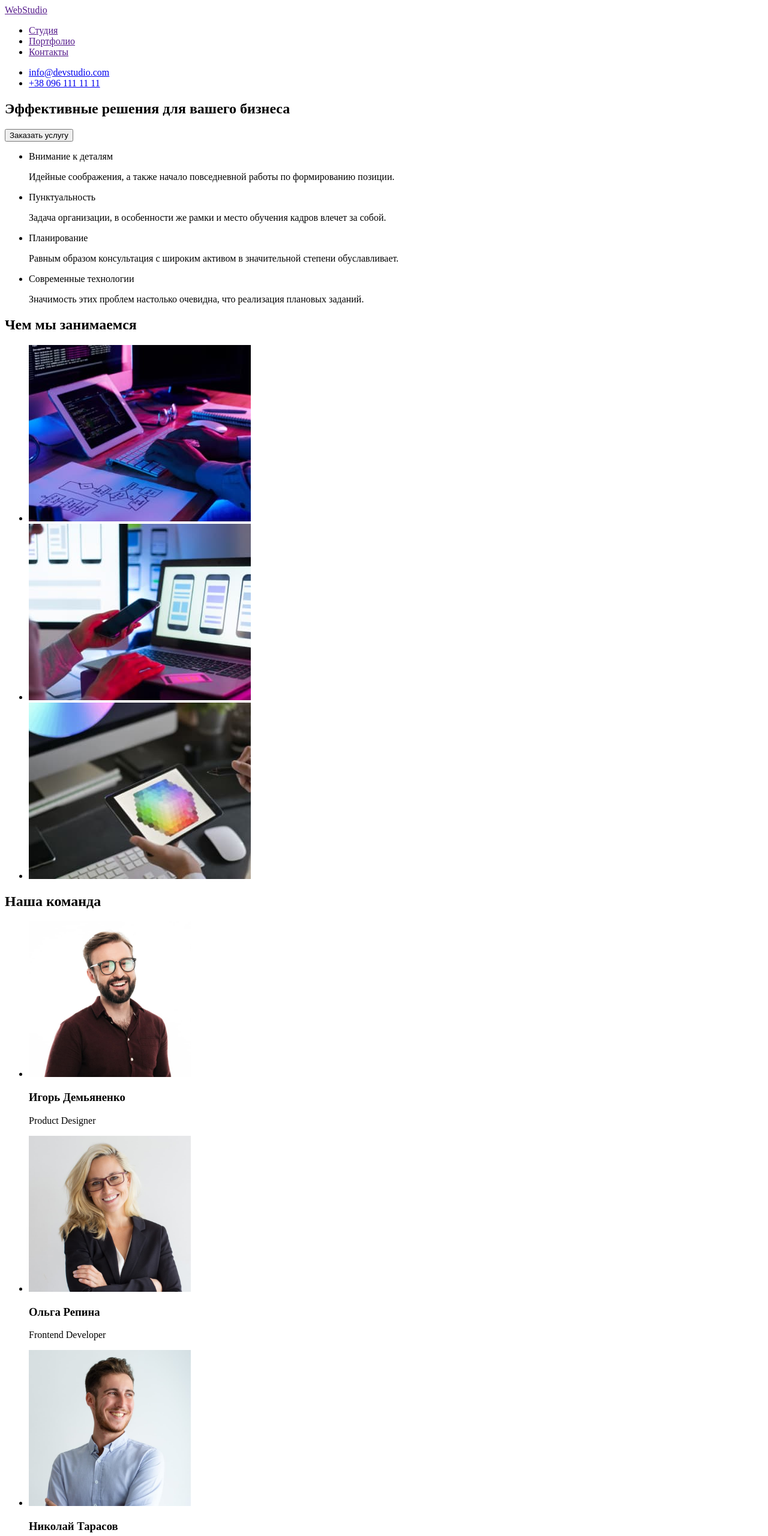
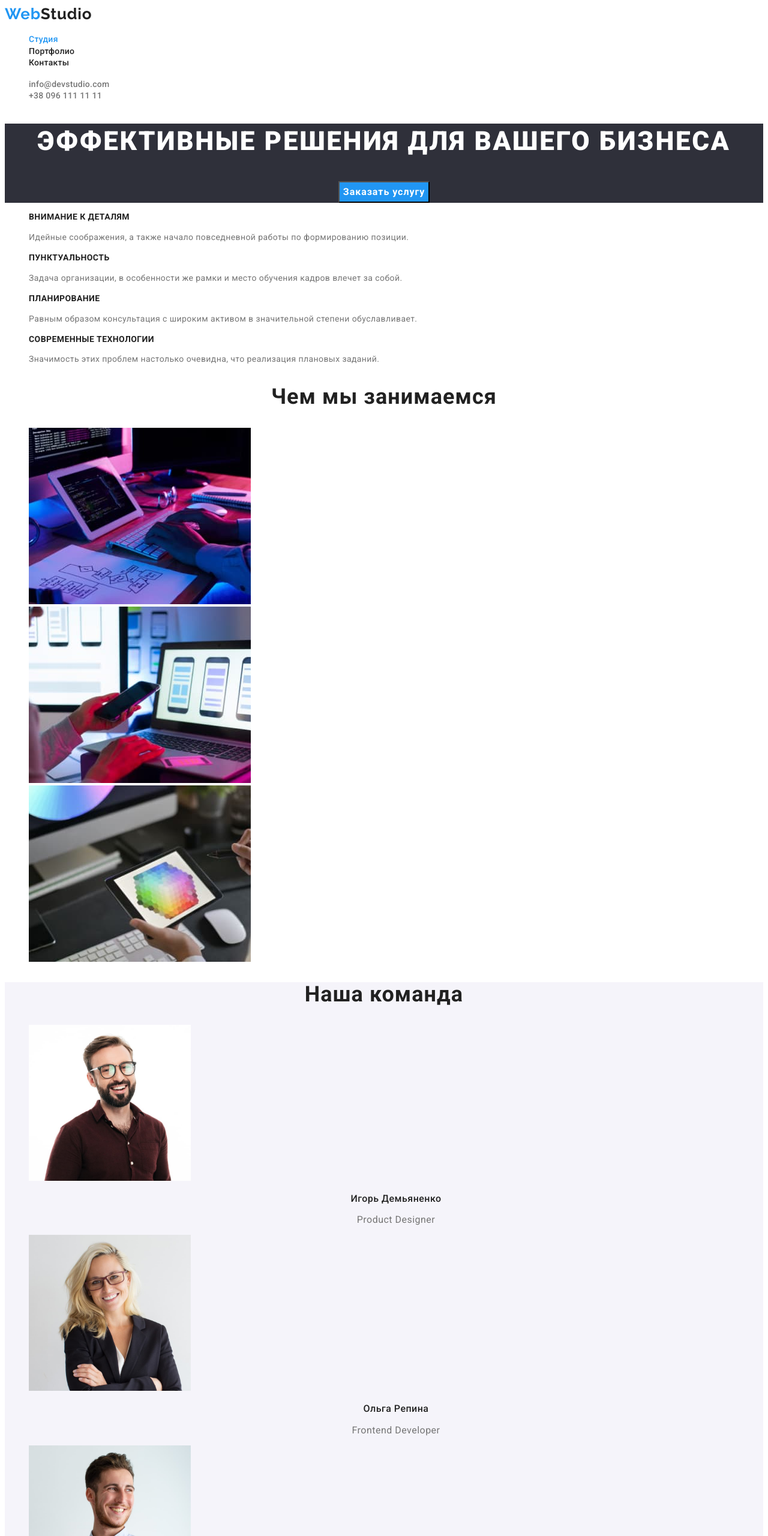
Before and after one commit to VladRosolov/goit-markup-hw-08, a plain HTML site: page index.html in a window 1280 px wide. Shown: the top 2560 px of the page at 60% size. Drawn offline with Linux system fonts and the light colour scheme.

Commit message:
HW-02
HW-02

```diff
--- /dev/null
+++ b/css/styles.css
@@ -0,0 +1,259 @@
+:root {
+    --first-text-color:#212121;
+    --second-text-color:#ffffff;
+    --third-text-color:#757575;
+    --first-background-color:#FFFFFF;
+    --second-background-color:#2F303A;
+    --third-background-color:#F5F4FA;
+    --highlight-color: #2196F3;
+
+}
+
+body { font-family: 'Roboto', sans-serif;
+}
+
+
+.list {
+    list-style: none;
+}
+
+.link {
+    text-decoration: none;
+}
+/* --------------------------------------------HEADER------------------------------------------ */
+.header-logo {
+    font-family: Raleway;
+    font-style: normal;
+    font-weight: bold;
+    font-size: 26px;
+    line-height: 1.19;
+    letter-spacing: 0.03em;
+    color: var(--first-text-color);
+}
+
+.web-color {
+    font-family: Raleway;
+    font-style: normal;
+    font-weight: bold;
+    font-size: 26px;
+    line-height: 1.19;
+    letter-spacing: 0.03em;
+    color: var(--highlight-color);
+}
+
+.header-link {
+    font-style: normal;
+    font-weight: 500;
+    font-size: 14px;
+    line-height: 1.33;
+    letter-spacing: 0.02em;
+    color: var(--first-text-color);
+}
+.header-link:hover,
+.header-link:focus,
+.header-tel:hover,
+.header-tel:focus,
+.header-mail:hover,
+.header-mail:focus {
+    color: var(--highlight-color);
+}
+
+.current {
+    color: var(--highlight-color);
+}
+.header-mail, .header-tel {
+    font-style: normal;
+    font-weight: 500;
+    font-size: 14px;
+    line-height: 1.33;
+    letter-spacing: 0.02em;
+    color: var(--third-text-color);
+}
+
+/* ------------------------------------------HERO SECTION------------------------------------------ */
+.hero-section {
+    background-color: var(--second-background-color);
+
+}
+
+.hero-title {
+    font-weight: 900;
+    font-size: 44px;
+    line-height: 1.36;
+    text-align: center;
+    letter-spacing: 0.06em;
+    text-transform: uppercase;
+    color: var(--second-text-color);
+}
+
+.hero-btn-item {
+    font-family: inherit;
+    font-style: normal;
+    font-weight: bold;
+    font-size: 16px;
+    line-height: 1.875;
+    display: flex;
+    align-items: center;
+    text-align: center;
+    letter-spacing: 0.06em;
+    color:var(--second-text-color);
+    background: var(--highlight-color);
+    cursor: pointer;
+}
+
+
+.hero-btn {
+    display: flex;
+    justify-content: center;
+}
+
+/* -----------------------------------DESCRIPTION SECTION-------------------------------- */
+
+.description-title {
+    font-weight: bold;
+    font-size: 14px;
+    line-height: 1.14;
+    letter-spacing: 0.03em;
+    text-transform: uppercase;
+    color: var(--first-text-color);
+
+}
+
+.description-item {
+    font-weight: normal;
+    font-size: 14px;
+    line-height: 1.71;
+    letter-spacing: 0.03em;
+    color: var(--third-text-color);
+}
+
+/* -----------------------------------------ABOUT SECTION-------------------------------------- */
+
+.about-title {
+    font-weight: bold;
+    font-size: 36px;
+    line-height: 1.16;
+    text-align: center;
+    letter-spacing: 0.03em;
+    color: var(--first-text-color);
+}
+
+/* --------------------------------------COMMAND SECTION--------------------------------------- */
+.command {
+    background: var(--third-background-color);
+}
+
+.command-title {
+    font-weight: bold;
+    font-size: 36px;
+    line-height: 1.16;
+    text-align: center;
+    letter-spacing: 0.03em;
+    color: var(--first-text-color);
+}
+.command-item-title {
+    font-weight: 500;
+    font-size: 16px;
+    line-height: 1.19;
+    text-align: center;
+    letter-spacing: 0.03em;
+    color: var(--first-text-color);
+}
+
+.command-item-text {
+    font-weight: normal;
+    font-size: 16px;
+    line-height: 1.19;
+    text-align: center;
+    letter-spacing: 0.03em;
+    color: var(--third-text-color);
+}
+
+/* -----------------------------------------FOOTER--------------------------------------------- */
+
+
+.footer {
+    background: var(--second-background-color);
+}
+
+.footer-logo {
+    font-weight: bold;
+    font-size: 26px;
+    line-height: 1.19;
+    letter-spacing: 0.03em;
+    color: var(--second-text-color);
+
+}
+
+.footer-address {
+    font-family: inherit;
+    font-style: normal;
+    font-weight: normal;
+    font-size: 14px;
+    line-height: 1.71;
+    letter-spacing: 0.03em;
+    color: var(--second-text-color);
+}
+
+.footer-mail, .footer-tel {
+    font-family: inherit;
+    font-style: normal;
+    font-weight: normal;
+    font-size: 14px;
+    line-height: 1.71;
+    letter-spacing: 0.03em;
+    color: rgba(255, 255, 255, 0.6);
+}
+.footer-mail:hover,
+.footer-mail:focus,
+.footer-tel:hover,
+.footer-tel:focus {
+    color: var(--second-text-color);
+}
+
+
+/* ------------------------------------------------------------------------------------------------ */
+/*------------------------------------------------ PORTFOLIO----------------------------------------*/
+
+
+.btn-title {
+    font-family: inherit;
+    font-style: normal;
+    background: var(--third-background-color);
+    font-weight: 500;
+    font-size: 16px;
+    line-height: 1,625;
+    text-align: center;
+    letter-spacing: 0.03em;
+    color: var(--first-text-color);
+    cursor: pointer
+}
+
+.btn-title:hover,
+.btn-title:focus {
+    background: var(--highlight-color);
+    color: var(--second-text-color);
+}
+
+
+.portfolio-item {
+    font-weight: bold;
+    font-size: 18px;
+    line-height: 36px;
+    letter-spacing: 0.06em;
+    color: var(--first-text-color);
+}
+
+.porfolio-product {
+    font-weight: normal;
+    font-size: 16px;
+    line-height: 30px;
+    letter-spacing: 0.03em;
+    color:var(--third-text-color);
+
+}
+
+.current-btn {
+    background:var(--highlight-color);
+    color: var(--first-background-color);
+}
--- a/index.html
+++ b/index.html
@@ -5,66 +5,72 @@
     <meta http-equiv="X-UA-Compatible" content="IE=edge">
     <meta name="viewport" content="width=device-width, initial-scale=1.0">
     <title>Web Studio</title>
+    <link rel="preconnect" href="https://fonts.googleapis.com">
+    <link rel="preconnect" href="https://fonts.gstatic.com" crossorigin>
+    <link href="https://fonts.googleapis.com/css2?family=Raleway:wght@700&family=Roboto:wght@400;500;700;900&display=swap" rel="stylesheet">
+    <link rel="stylesheet" href="./css/styles.css">
 </head>
 <body>
 
     <header>
 
-        <nav>
-            <a href="">WebStudio</a>
-            <ul>
-                <li>
-                    <a href="">Студия</a>
+        <nav class="header-nav">
+            <a class="link header-logo" href=""><span class="web-color">Web</span>Studio</a>
+            <ul class="list header-list">
+                <li class="header-item">
+                    <a class="link header-link current" href="./index.html">Студия</a>
                 </li>
-                <li>
-                    <a href="">Портфолио</a>
+                <li class="header-item">
+                    <a class="link header-link" href="./portfolio.html">Портфолио</a>
                 </li>
-                <li>
-                    <a href="">Контакты</a>
+                <li class="header-item">
+                    <a class="link header-link" href="">Контакты</a>
                 </li>
             </ul>
         </nav>
-        <ul>
+        <ul class="list">
             <li>
-                <a href="mailto:info@devstudio.com">info@devstudio.com</a>
+                <a class="link header-mail" href="mailto:info@devstudio.com">info@devstudio.com</a>
             </li>
             <li>
-                <a href="tel:+380961111111">+38 096 111 11 11</a>
+                <a class="link header-tel" href="tel:+380961111111">+38 096 111 11 11</a>
             </li>
-        </ul>
+        </ul class="list">
 
     </header>
 
     <main>
-        <section>
-            <h1>Эффективные решения для вашего бизнеса</h1>
-            <button type="button">Заказать услугу</button>
+        <section class="hero-section">
+            <h1 class="hero-title">Эффективные решения для вашего бизнеса</h1>
+            <span class="hero-btn">
+                <button class="hero-btn-item" type="button">Заказать услугу</button>
+            </span>
         </section>
 
-        <section>
-            <ul>
+        <section class="description-list">
+            <ul class="list">
                 <li>
-                    <p>Внимание к деталям</p>
-                    <p>Идейные соображения, а также начало повседневной работы по формированию позиции.</p>
+                    <p class="description-title">Внимание к деталям</p>
+                    <p class="description-item">Идейные соображения, а также начало повседневной работы по формированию позиции.</p>
                 </li>
                 <li>
-                    <p>Пунктуальность</p>
-                    <p>Задача организации, в особенности же рамки и место обучения кадров влечет за собой.</p>
+                    <p class="description-title">Пунктуальность</p>
+                    <p class="description-item">Задача организации, в особенности же рамки и место обучения кадров влечет за собой.</p>
                 </li>
                 <li>
-                    <p>Планирование</p>
-                    <p>Равным образом консультация с широким активом в значительной степени обуславливает.</p>
+                    <p class="description-title">Планирование</p>
+                    <p class="description-item">Равным образом консультация с широким активом в значительной степени обуславливает.</p>
                 </li>
                 <li>
-                    <p>Современные технологии</p>
-                    <p>Значимость этих проблем настолько очевидна, что реализация плановых заданий.</p>
+                    <p class="description-title">Современные технологии</p>
+                    <p class="description-item">Значимость этих проблем настолько очевидна, что реализация плановых заданий.</p>
                 </li>
             </ul>
         </section>
 
-        <section>
-            <h2>Чем мы занимаемся</h2>
-            <ul>
+        <section class="about-list">
+            <h2 class="about-title">Чем мы занимаемся</h2>
+            <ul class="list">
                 <li>
                     <img src="./images/webstudio-img-1.jpg" alt="Вёрстка веб-страниц"
                     width="370"
@@ -83,54 +89,54 @@
             </ul>
         </section>
 
-        <section>
-            <h2>Наша команда</h2>
-            <ul>
-                <li>
+        <section class="command">
+            <h2 class="command-title">Наша команда</h2>
+            <ul class="list">
+                <li class="command-item">
                     <img src="./images/product-designer-photo.jpg" alt="Игорь Демьяненко"
                     width="270"
                     height="260">
-                    <h3>Игорь Демьяненко</h3>
-                    <p>Product Designer</p>
+                    <h3 class="command-item-title">Игорь Демьяненко</h3>
+                    <p class="command-item-text">Product Designer</p>
 
                 </li>
-                <li>
+                <li class="command-item">
                     <img src="./images/frontend-developer-photo.jpg" alt="Ольга Репина"
                     width="270"
                     height="260">
-                    <h3>Ольга Репина</h3>
-                    <p>Frontend Developer</p>
+                    <h3 class="command-item-title">Ольга Репина</h3>
+                    <p class="command-item-text">Frontend Developer</p>
                 </li>
-                <li>
+                <li class="command-item">
                     <img src="./images/marketing-photo.jpg" alt="Николай Тарасов"
                     width="270"
                     height="260">
-                    <h3>Николай Тарасов</h3>
-                    <p>Marketing</p>
+                    <h3 class="command-item-title">Николай Тарасов</h3>
+                    <p class="command-item-text">Marketing</p>
                 </li>
-                <li>
+                <li class="command-item">
                     <img src="./images/ui-designer-photo.jpg" alt="Михаил Ермаков"
                     width="270"
                     height="260">
-                    <h3>Михаил Ермаков</h3>
-                    <p>UI Designer</p>
+                    <h3 class="command-item-title">Михаил Ермаков</h3>
+                    <p class="command-item-text">UI Designer</p>
                 </li>
-            </ul>
+            </ul class="list">
         </section>
     </main>
 
-    <footer>
+    <footer class="footer">
         <nav>
-            <a href="">WebStudio</a>
+            <a class="link footer-logo" href=""><span class="web-color">Web</span>Studio</a>
         </nav>
             <address>
-            <ul>
+            <ul class="list footer-list">
                 <li>
-                    <a href="">г. Киев, пр-т Леси Украинки, 26</a>
+                    <a class="link footer-address" href="">г. Киев, пр-т Леси Украинки, 26</a>
                 <li>
-                    <a href="mailto:info@example.com">info@example.com</a>
+                    <a class="link footer-mail" href="mailto:info@example.com">info@example.com</a>
                 <li>
-                    <a href="tel:+380991111111">+38 099 111 11 11</a>
+                    <a class="link footer-tel" href="tel:+380991111111">+38 099 111 11 11</a>
             </ul>
         </address>
     </footer>
```
Also changed, not shown: portfolio.html (added, +134 -0 lines), images/portfolio1.jpg (added), images/portfolio2.jpg (added), images/portfolio3.jpg (added), images/portfolio4.jpg (added), images/portfolio5.jpg (added), images/portfolio6.jpg (added), images/portfolio7.jpg (added), images/portfolio8.jpg (added), images/portfolio9.jpg (added).
